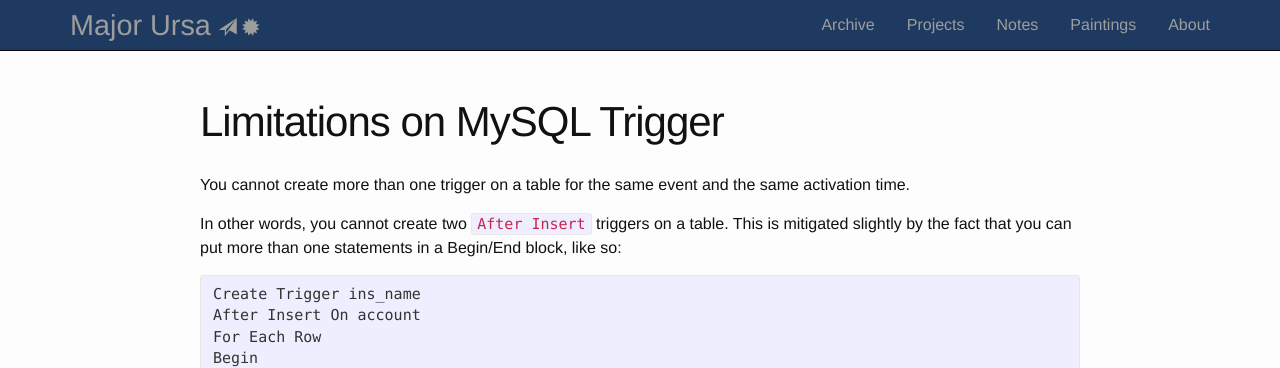
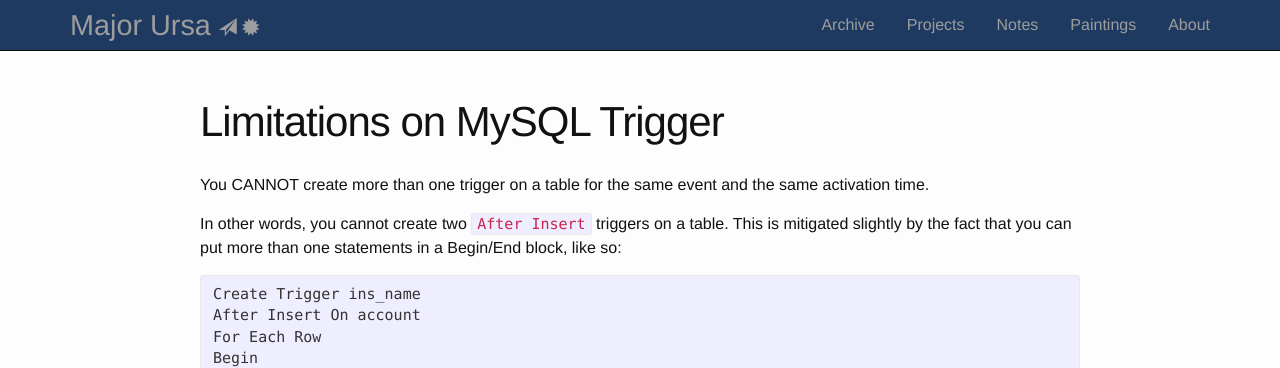
Before and after one commit to underhilllabs/mu-blog, a Jekyll site: the page built from _notes/mysql_triggers.md, in a window 1280 px wide. Shown: the top 368 px of the page. Built offline with Jekyll 4.4.1, drawn with Linux system fonts in a browser that asks for light colours; nearby versions of some CDN libraries.

```diff
--- a/_notes/mysql_triggers.md
+++ b/_notes/mysql_triggers.md
@@ -6,7 +6,7 @@ notetype: note
 permalink: cheatsheets/mysql-triggers/
 ---
 
-You cannot create more than one trigger on a table for the same event and the same activation time.
+You CANNOT create more than one trigger on a table for the same event and the same activation time.
 
 In other words, you cannot create two `After Insert` triggers on a table. This is mitigated slightly by the fact that you can put more than one statements in a Begin/End block, like so:
 
```
